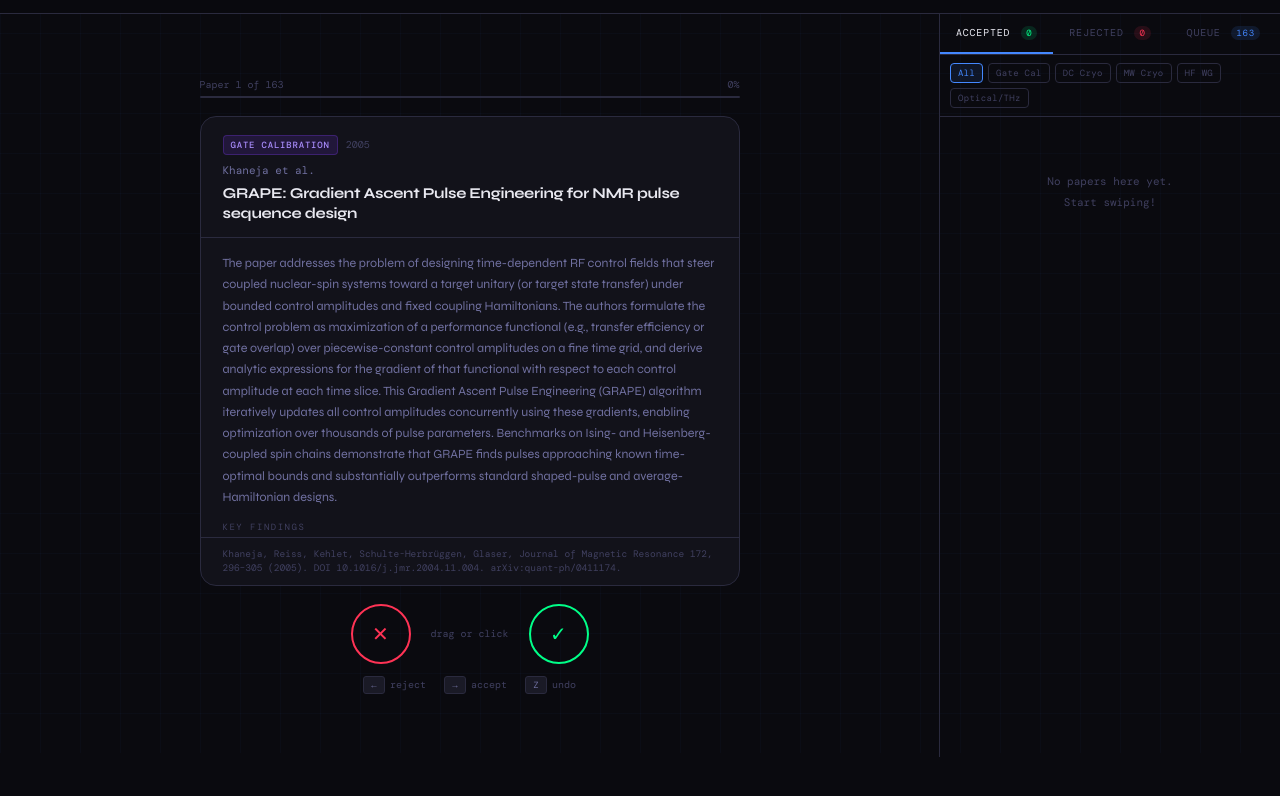
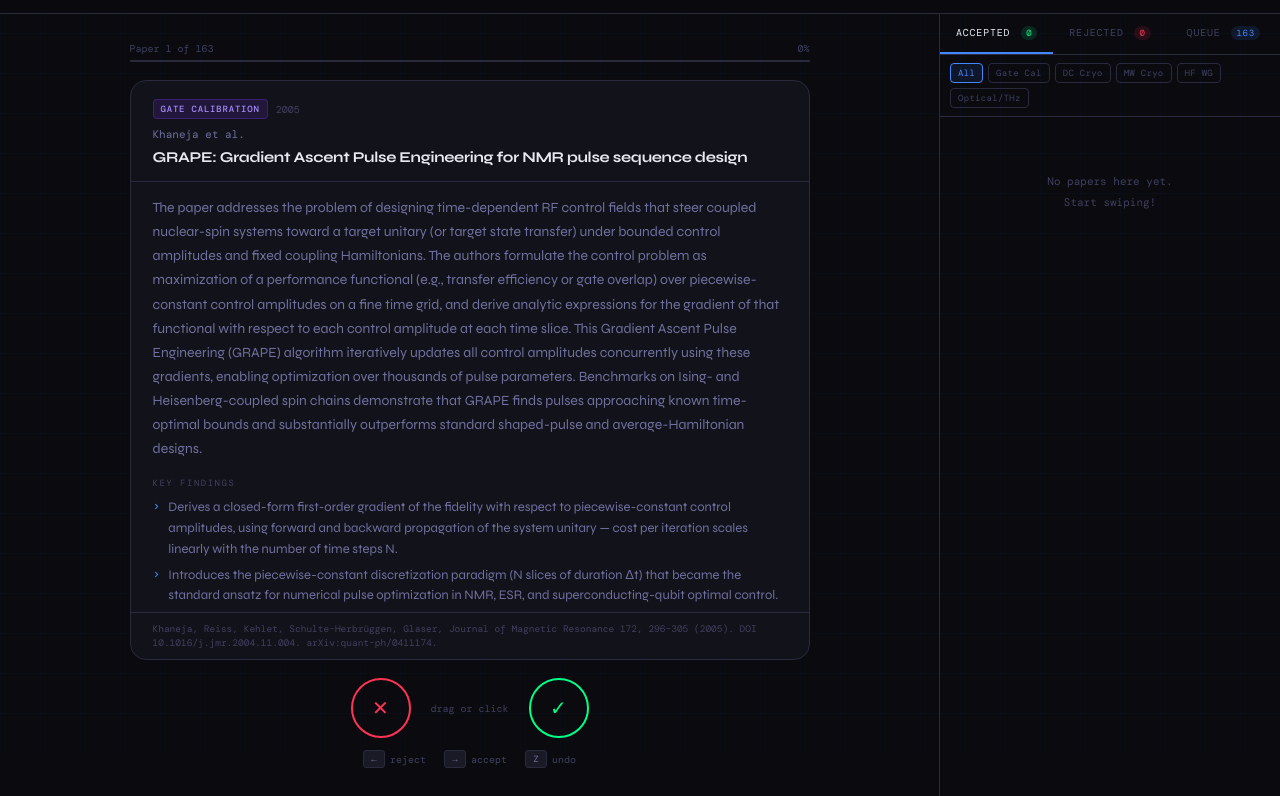
Before and after one commit to algotradingfervid/quantum-paper-review, a plain HTML site: page index.html in a window 1280 px wide. Shown: the part 47-843 px from the top of the page. Before the commit the page ends 804 px from the top, so only its background shows below. Drawn offline with nearby package versions, Linux system fonts and the light colour scheme; a web font is replaced by a local one.

Commit message:
Larger card (680px wide, 580px tall) and bigger summary/findings text

```diff
--- a/index.html
+++ b/index.html
@@ -133,7 +133,7 @@
 
   .progress-wrap {
     width: 100%;
-    max-width: 540px;
+    max-width: 680px;
     margin-bottom: 18px;
   }
 
@@ -163,8 +163,8 @@
   .card-stack {
     position: relative;
     width: 100%;
-    max-width: 540px;
-    height: 470px;
+    max-width: 680px;
+    height: 580px;
   }
 
   .ghost-card {
@@ -300,10 +300,10 @@
   .card-body::-webkit-scrollbar-thumb { background: var(--border); border-radius: 2px; }
 
   .card-summary {
-    font-size: 12.5px;
-    line-height: 1.7;
+    font-size: 14px;
+    line-height: 1.72;
     color: var(--text-dim);
-    margin-bottom: 14px;
+    margin-bottom: 16px;
   }
 
   .findings-label {
@@ -324,9 +324,9 @@
 
   .finding-item {
     display: flex;
-    gap: 7px;
-    font-size: 11.5px;
-    line-height: 1.55;
+    gap: 8px;
+    font-size: 13px;
+    line-height: 1.6;
     color: var(--text-dim);
   }
 
```
